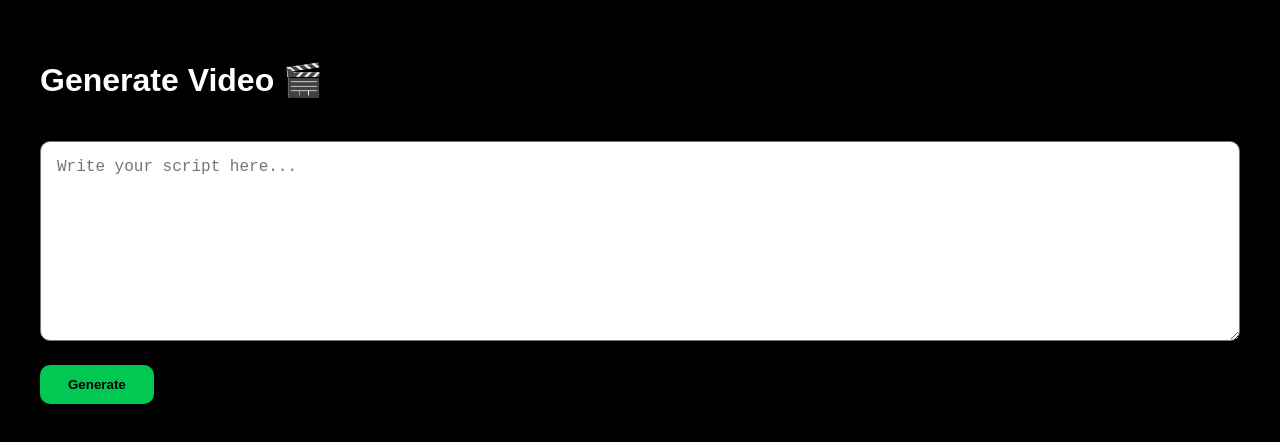
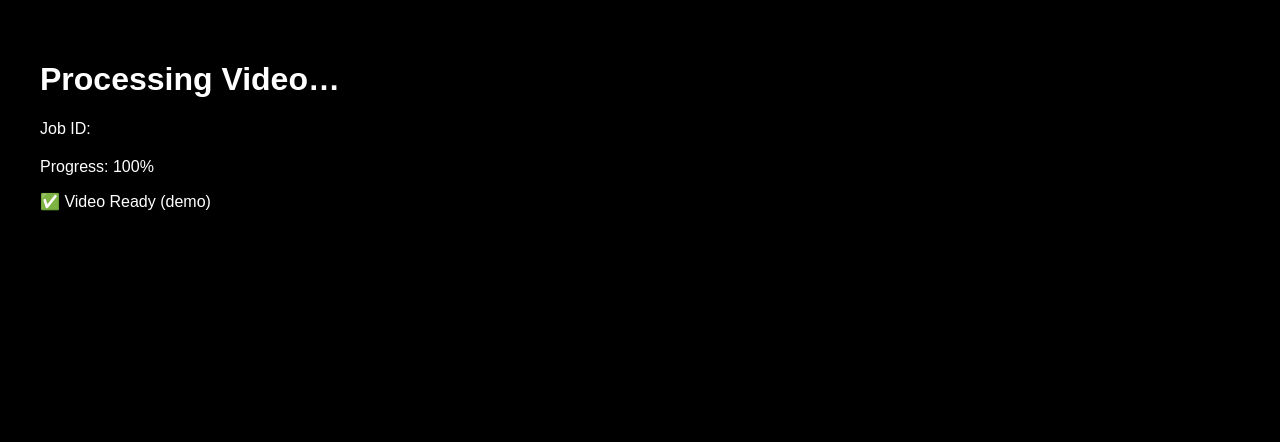
Before and after one commit to bixby493/hacknuma-ai, a Next.js app in the folder apps/web/: page / in a window 1280 px wide. Shown: the top 442 px of the page. Built offline with nearby package versions, Linux system fonts and the light colour scheme.

Commit message:
add result page

```diff
--- a/apps/web/app/page.tsx
+++ b/apps/web/app/page.tsx
@@ -1,56 +1,35 @@
 "use client";
-import { useState } from "react";
-import { useRouter } from "next/navigation";
+import { useSearchParams } from "next/navigation";
+import { useEffect, useState } from "react";
 
-export default function GeneratePage() {
-  const [script, setScript] = useState("");
-  const router = useRouter();
+export default function ResultPage() {
+  const job = useSearchParams().get("job");
+  const [progress, setProgress] = useState(0);
 
-  async function handleGenerate() {
-    const res = await fetch("/api/generate", {
-      method: "POST",
-      headers: { "Content-Type": "application/json" },
-      body: JSON.stringify({ script }),
-    });
+  useEffect(() => {
+    const i = setInterval(() => {
+      setProgress((p) => {
+        if (p >= 100) {
+          clearInterval(i);
+          return 100;
+        }
+        return p + 20;
+      });
+    }, 800);
 
-    const data = await res.json();
-    router.push(`/result?job=${data.jobId}`);
-  }
+    return () => clearInterval(i);
+  }, []);
 
   return (
     <main style={{ minHeight: "100vh", padding: 40 }}>
-      <h1>Generate Video 🎬</h1>
+      <h1>Processing Video…</h1>
+      <p>Job ID: {job}</p>
 
-      <textarea
-        value={script}
-        onChange={(e) => setScript(e.target.value)}
-        placeholder="Write your script here..."
-        style={{
-          width: "100%",
-          height: 200,
-          marginTop: 20,
-          padding: 16,
-          borderRadius: 10,
-          fontSize: 16,
-        }}
-      />
+      <div style={{ marginTop: 20 }}>
+        Progress: {progress}%
+      </div>
 
-      <br />
-
-      <button
-        onClick={handleGenerate}
-        style={{
-          marginTop: 20,
-          padding: "12px 28px",
-          background: "#00c853",
-          border: "none",
-          borderRadius: 10,
-          fontWeight: "bold",
-          cursor: "pointer",
-        }}
-      >
-        Generate
-      </button>
+      {progress === 100 && <p>✅ Video Ready (demo)</p>}
     </main>
   );
 }
```
